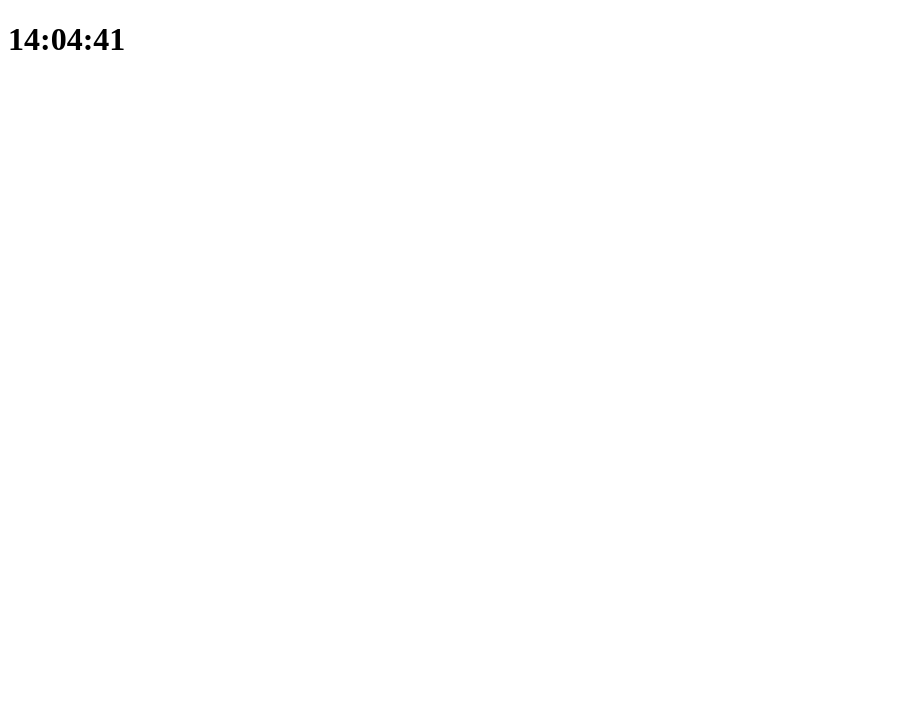
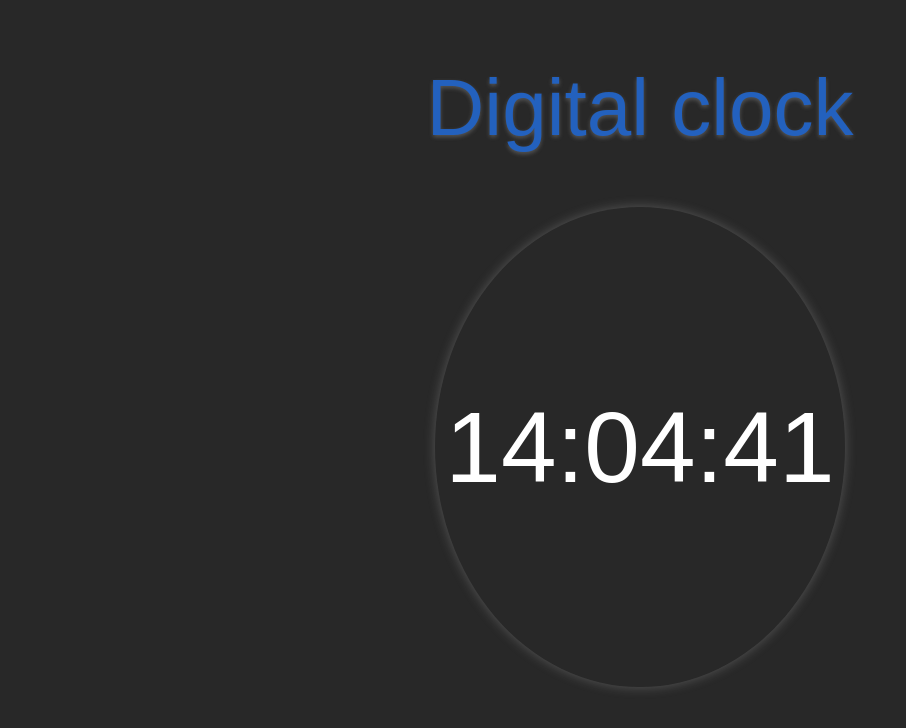
Before and after one commit to JoaoMaiaBGM/digital-clock, a plain HTML site: page index.html in a window 1280 px wide. Shown: the whole page, without its empty margins (0-906 px from the left). Drawn offline with Linux system fonts and the light colour scheme.

Commit message:
feat: digital clock

```diff
--- a/index.html
+++ b/index.html
@@ -8,7 +8,8 @@
     <title>Digital clock</title>
   </head>
   <body>
-    <h1></h1>
+    <h1>Digital clock</h1>
+    <span></span>
   </body>
   <script src="./script.js"></script>
 </html>
--- a/script.js
+++ b/script.js
@@ -1,5 +1,5 @@
 function currentTime() {
-  const element = document.querySelector("h1");
+  const element = document.querySelector("span");
 
   let date = new Date();
 
--- a/style.css
+++ b/style.css
@@ -0,0 +1,38 @@
+* {
+  font-family: sans-serif;
+}
+
+html,
+body {
+  display: flex;
+  flex-direction: column;
+  align-items: center;
+  justify-content: center;
+  background-color: #282828;
+}
+
+h1 {
+  color: #2361be;
+  font-size: 80px;
+  font-weight: 300;
+  text-align: center;
+
+  text-shadow: 0 2px 4px rgba(197, 197, 197, 0.3);
+}
+
+span {
+  width: 32vw;
+  height: 60vh;
+
+  border-radius: 50%;
+  box-shadow: 0 0 12px rgba(197, 197, 197, 0.3);
+
+  display: flex;
+  justify-content: center;
+  align-items: center;
+
+  color: #ffffff;
+  font-size: 100px;
+  font-weight: 400;
+  text-align: center;
+}
```
